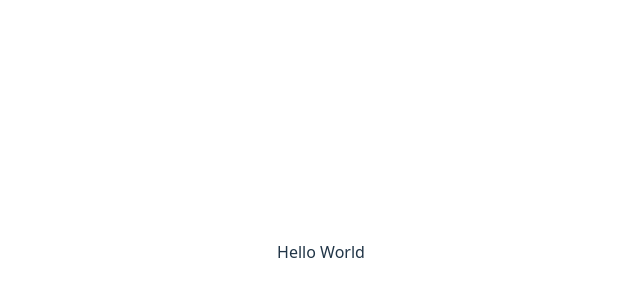
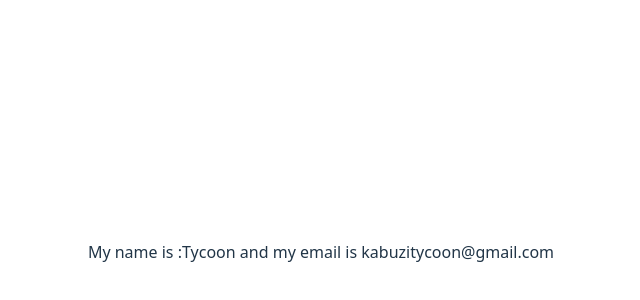
Before and after one commit to tycoonkabuzi/userCard, a React (Vite) app: page / in a window 1280 px wide. Shown: the part 148-448 px from the top of the page, without its empty margins (319-959 px from the left). Built offline with nearby package versions, Linux system fonts and the light colour scheme.

Commit message:
passing the data from the parent component to the child compoenent done

```diff
--- a/src/App.jsx
+++ b/src/App.jsx
@@ -9,7 +9,7 @@ function App() {
 
   return (
     <>
-      <UserCard />
+      <UserCard name="Tycoon" email="kabuzitycoon@gmail.com" role="user" />
     </>
   );
 }
--- a/src/components/UserCard.jsx
+++ b/src/components/UserCard.jsx
@@ -1,7 +1,9 @@
-const UserCard = () => {
+const UserCard = ({ name, email, role }) => {
   return (
     <>
-      <p>Hello World</p>
+      <p>
+        My name is :{name} and my email is {email}
+      </p>
     </>
   );
 };
```
